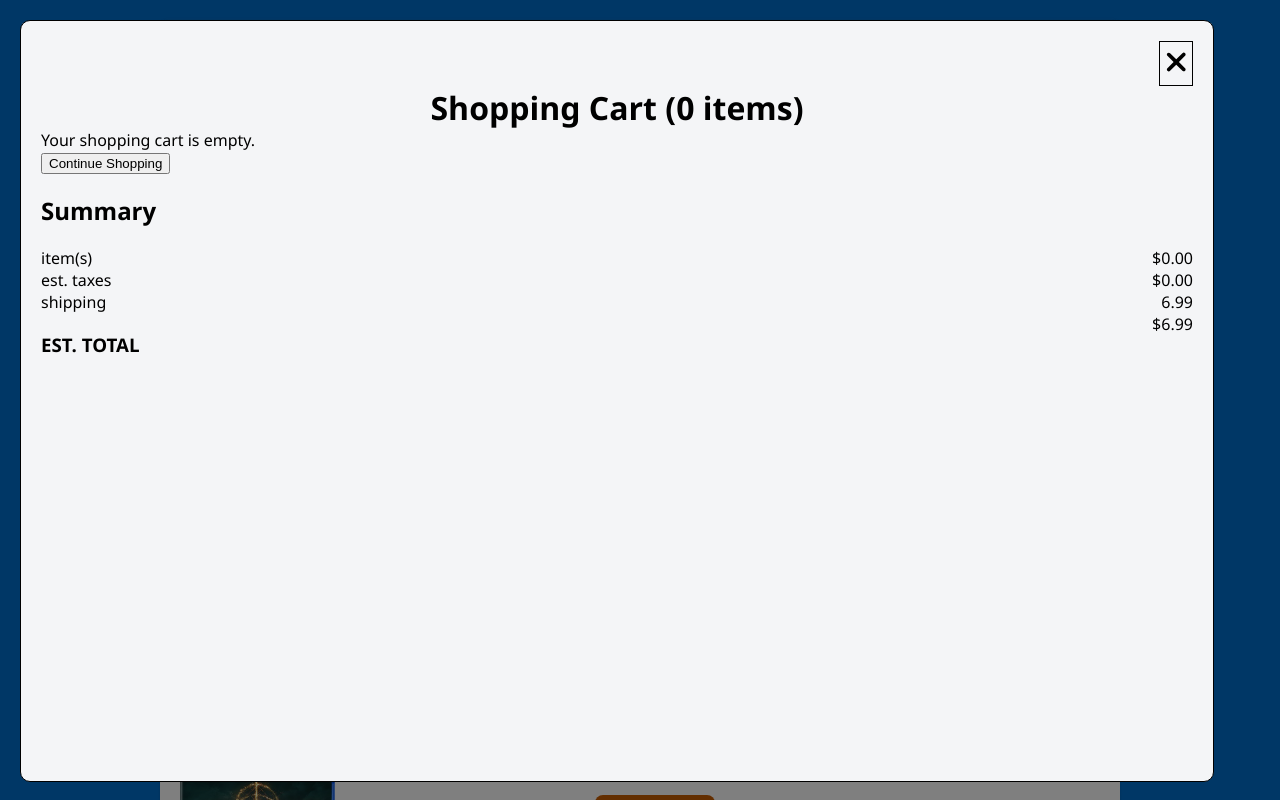
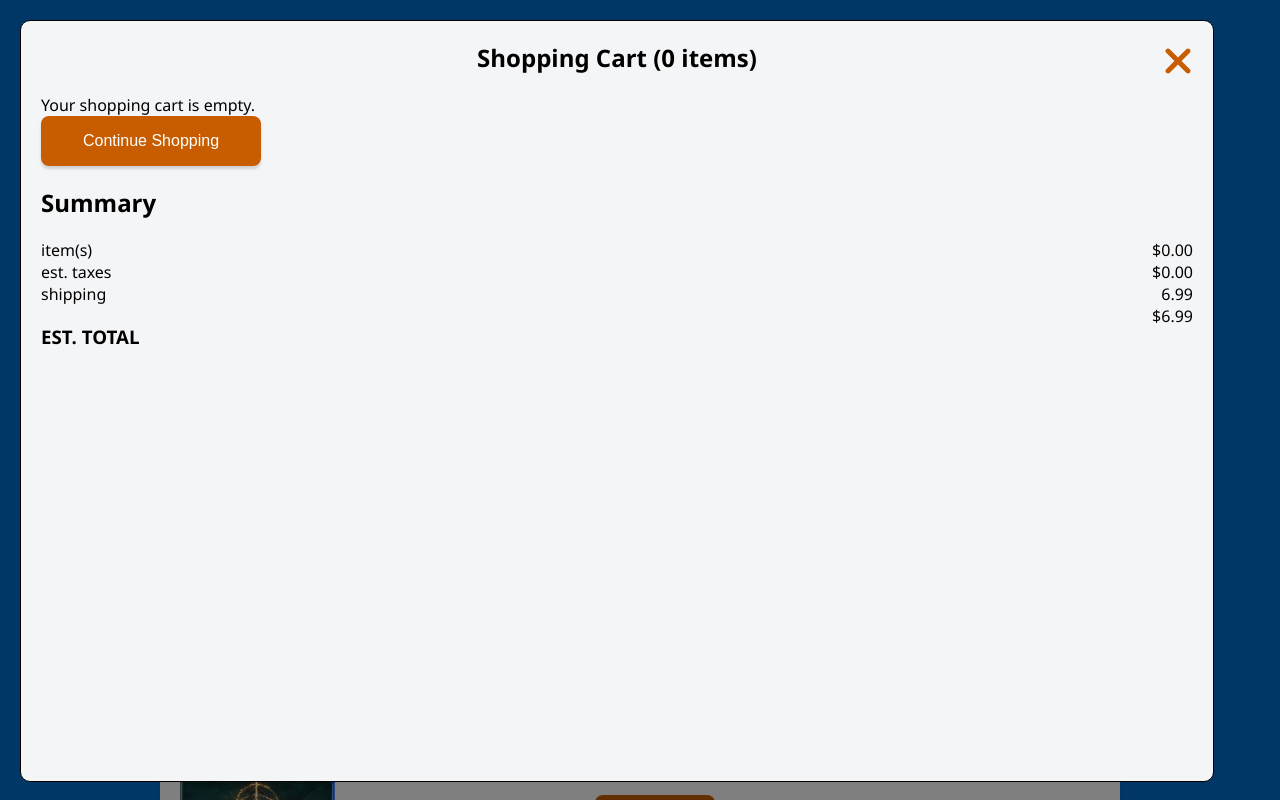
Before and after one commit to technikka/ShoppingCart_Ps5Place, a React (Create React App) app: page /shop in a window 1280 px wide. Both pictures are taken after a click on the button "Checkout". Shown: the top 800 px of the page. Built offline with nearby package versions, Linux system fonts and the light colour scheme.

Commit message:
style cart products

```diff
--- a/src/components/CartModal.js
+++ b/src/components/CartModal.js
@@ -49,7 +49,7 @@ const CartModal = (props) => {
           />
         );
       })}
-      <button onClick={props.closeModal}>Continue Shopping</button>
+      <button className="continue-shopping-btn" onClick={props.closeModal}>Continue Shopping</button>
       <div className="summary">
         <h2>Summary</h2>
         <div>
--- a/src/components/CartModalProduct.js
+++ b/src/components/CartModalProduct.js
@@ -1,4 +1,5 @@
 import React, { useState, useEffect, useRef } from "react";
+import "../styles/cart-modal-product.css";
 import QuantityControl from "./QuantityControl";
 import { FontAwesomeIcon } from "@fortawesome/react-fontawesome";
 import { faTrash } from "@fortawesome/free-solid-svg-icons";
@@ -33,20 +34,31 @@ const CartModalProduct = (props) => {
     <div key={productEntry.product.id} className="product">
       <img src={productEntry.product.image} alt="" />
       <div className="title">{productEntry.product.title}</div>
-      <div>
-        <div>Qty</div>
-        <QuantityControl quantity={quantity} quantityChange={quantityChange} orderLimit={productEntry.product.orderLimit}/>
-        <div>Limit {productEntry.product.orderLimit}</div>
+      <div className="quantity-container-cart">
+        <div className="quantity-cart">
+          <div className="label-cart">Qty:</div>
+          <QuantityControl
+            quantity={quantity}
+            quantityChange={quantityChange}
+            orderLimit={productEntry.product.orderLimit}
+          />
+        </div>
+        <div className="limit-cart">
+          Limit {productEntry.product.orderLimit}
+        </div>
       </div>
-      <div>
-        <div>{totalPrice}</div>
+      <div className="total-price">
+        <div >${totalPrice}</div>
         {quantity > 1 && <div>({productEntry.product.price} each)</div>}
       </div>
-      <div>
-        <button onClick={() => {props.removeProductFromCart(productEntry)}}>
-          <FontAwesomeIcon icon={faTrash} /> Remove
-        </button>
-      </div>
+      <button
+        className="remove-product-btn"
+        onClick={() => {
+          props.removeProductFromCart(productEntry);
+        }}
+      >
+        <FontAwesomeIcon icon={faTrash} /> Remove
+      </button>
     </div>
   );
 };
--- /dev/null
+++ b/src/styles/cart-modal-product.css
@@ -0,0 +1,58 @@
+.product {
+  border-radius: 8px;
+  padding: 20px;
+  background: white;
+  margin-bottom: 20px;
+  display: grid;
+  grid-template-columns: 150px 1fr 1fr 1fr;
+  grid-gap: 10px;
+}
+
+.title {
+  grid-column-start: 2;
+  grid-row-start: 1;
+}
+
+.product img {
+  height: 120px;
+}
+
+.quantity-cart {
+  height: max-content;
+  min-width: 220px;
+  padding-bottom: 10px;
+}
+
+.label-cart {
+  display: inline-block;
+  height: max-content;
+  width: max-content;
+}
+
+.limit-cart {
+  grid-row-start: 2;
+  height: max-content;
+}
+
+.quantity-control {
+  display: inline-block;
+  padding: 0 20px;
+}
+
+.total-price {
+  grid-column-start: 4;
+  grid-row-start: 1;
+}
+
+.remove-product-btn {
+  width: max-content;
+  padding: 5px 10px;
+  grid-column-start: 4;
+  grid-row-start: 1;
+  align-self: end;
+  color: white;
+  border: none;
+  background-color: #c75c00;
+  border-radius: 4px;
+  box-shadow: rgba(0, 0, 0, 0.15) 0px 3px 3px 0px;
+}
--- a/src/styles/cart-modal.css
+++ b/src/styles/cart-modal.css
@@ -14,32 +14,34 @@
 
 .cart-modal h1 {
   width: max-content;
-}
-
-.product {
-  padding: 20px;
-  background: white;
-  display: grid;
-  grid-template-columns: repeat(4, 1fr);
-}
-
-.product img {
-  height: 150px;
+  padding-bottom: 20px;
+  font-size: 24px;
 }
 
 .exit-icon {
-  padding: 5px;
-  border: 1px solid black;
   width: max-content;
-  margin-left: auto;
+  position: absolute;
+  right: 20px;
+}
+
+.exit-icon svg {
+  height: 40px;
+  filter: invert(60%) sepia(79%) saturate(6313%) hue-rotate(17deg) brightness(92%) contrast(101%);
 }
 
 .exit-icon:hover {
   cursor: pointer;
 }
 
-.exit-icon svg {
-  height: 30px;
+.continue-shopping-btn {
+  height: 50px;
+  width: 220px;
+  font-size: 16px;
+  color: white;
+  border: none;
+  background-color: #c75c00;
+  border-radius: 8px;
+  box-shadow: rgba(0, 0, 0, 0.15) 0px 3px 3px 0px;
 }
 
 .summary > div {
--- a/src/styles/product-card.css
+++ b/src/styles/product-card.css
@@ -1,8 +1,6 @@
 .product-card {
   display: grid;
   grid-template-columns: 160px 1fr 1fr;
-  /* grid-template-rows: repeat(5, 1fr); */
-  /* grid-template-rows: auto auto auto 1fr; */
   grid-gap: 20px;
   background: white;
   border-radius: 8px;
@@ -69,10 +67,6 @@
   box-shadow: rgba(0, 0, 0, 0.15) 0px 3px 3px 0px;
 }
 
-/* .add-to-cart-btn:hover {
-
-} */
-
 .cart-success-msg {
   color: green;
 }
```
